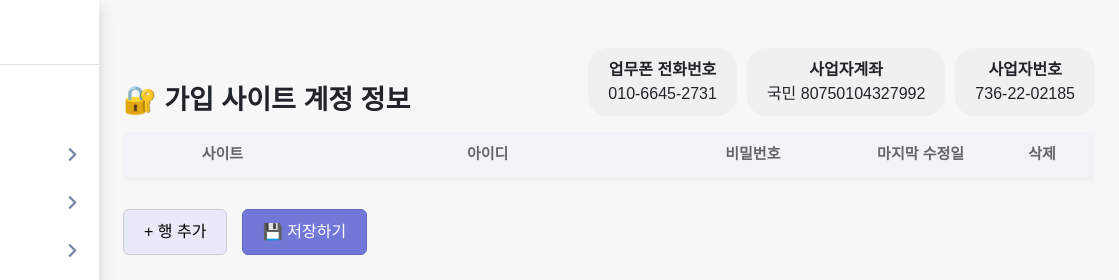
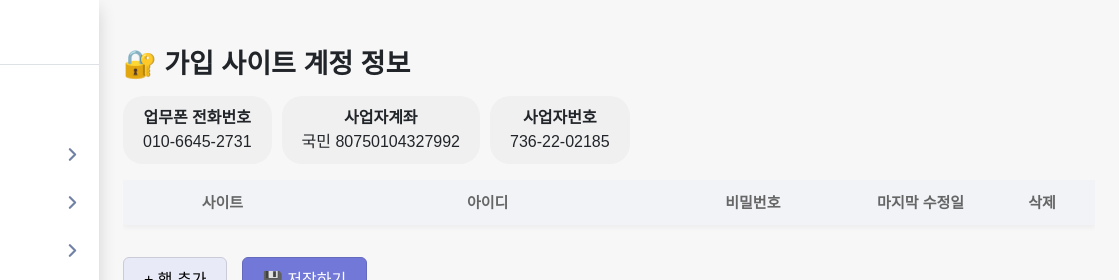
Before and after one commit to lyyw205/Dashboard, a website: page 10accounts/accounts.html in a window 1280 px wide. Shown: the top 280 px of the page, 161-1280 px from the left. Drawn offline with nearby package versions, Linux system fonts and the light colour scheme; no server answers; a web font is replaced by a local one.

Commit message:
템플릿수정

```diff
--- a/10accounts/accounts.css
+++ b/10accounts/accounts.css
@@ -225,15 +225,13 @@ td:nth-child(5), th:nth-child(5) { min-width: 80px; }   /* 삭제 */
 
 .grl-info-wrapper {
   display: flex;
-  flex-direction: row;
-  justify-content: space-between;
-  align-items: flex-end;
+  flex-direction: column;
 }
 
 .grl-info {
   display: flex;
   flex-direction: row;
-  justify-content: space-between;
+  justify-content: left;
   gap: 10px;
   text-align: center;
 }
--- a/netlify/functions/resend-selected.js
+++ b/netlify/functions/resend-selected.js
@@ -43,7 +43,7 @@ const MESSAGE_CONFIG = {
     variables: (user) => ({ '고객명': user.name })
   },
   'location': {
-    template: 'KA01TP250705163644669ytqNtJ0gaZl',
+    template: 'KA01TP250709145734382Qm8j2DgohNp',
     memoField: 'memo3',
     successMessage: '✅확정문자',
     failMessage: '❌확정문자', // 실패 메시지도 추가해주는 것이 좋습니다.
```
